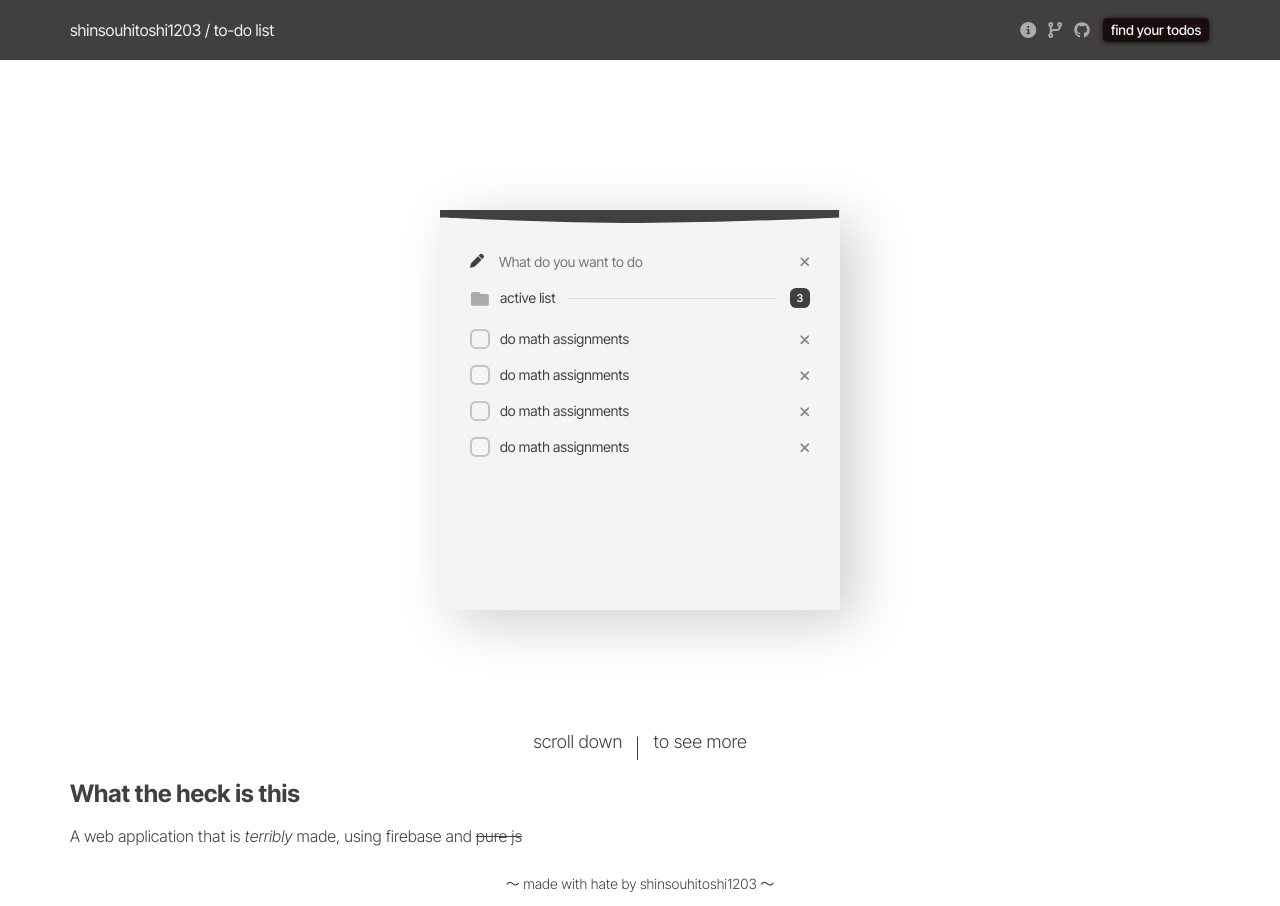
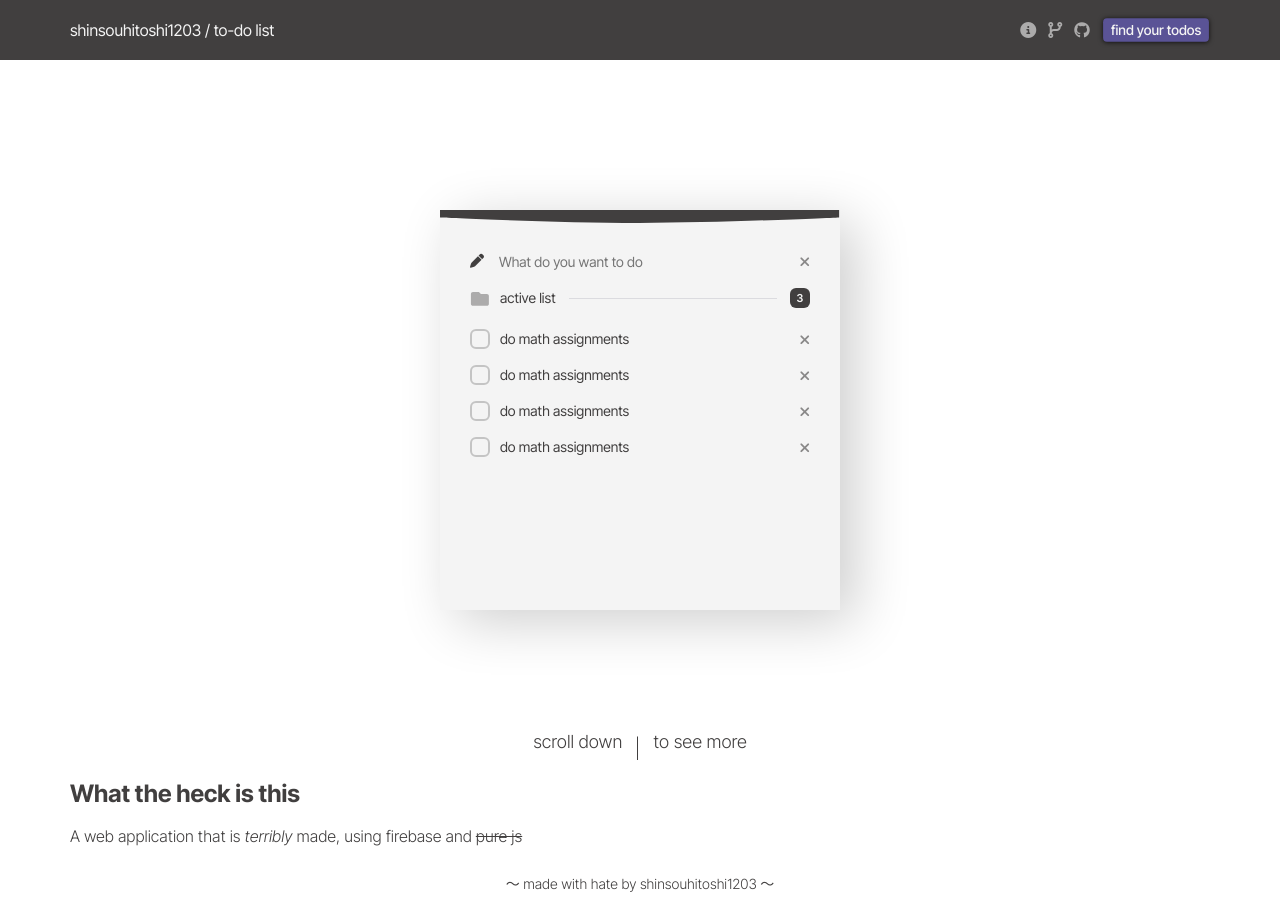
Before and after one commit to shinsouhitoshi1203/todolist, a website: page index.html in a window 1280 px wide. In both pictures the pointer is over the button "find your todos". Drawn offline with Linux system fonts and the light colour scheme.

Commit message:
todos/fixed button1's color

```diff
--- a/assets/css/main.css
+++ b/assets/css/main.css
@@ -1563,7 +1563,7 @@ main .container {
   transition-duration: 0.3s;
 }
 .button__1:hover {
-  background: #1a0d0d;
+  background: #5a5396;
   color: var(--button-dark-txt);
   scale: 0.98;
   box-shadow: 0px 0.5px 5px rgba(0, 0, 0, 0.8);
```
